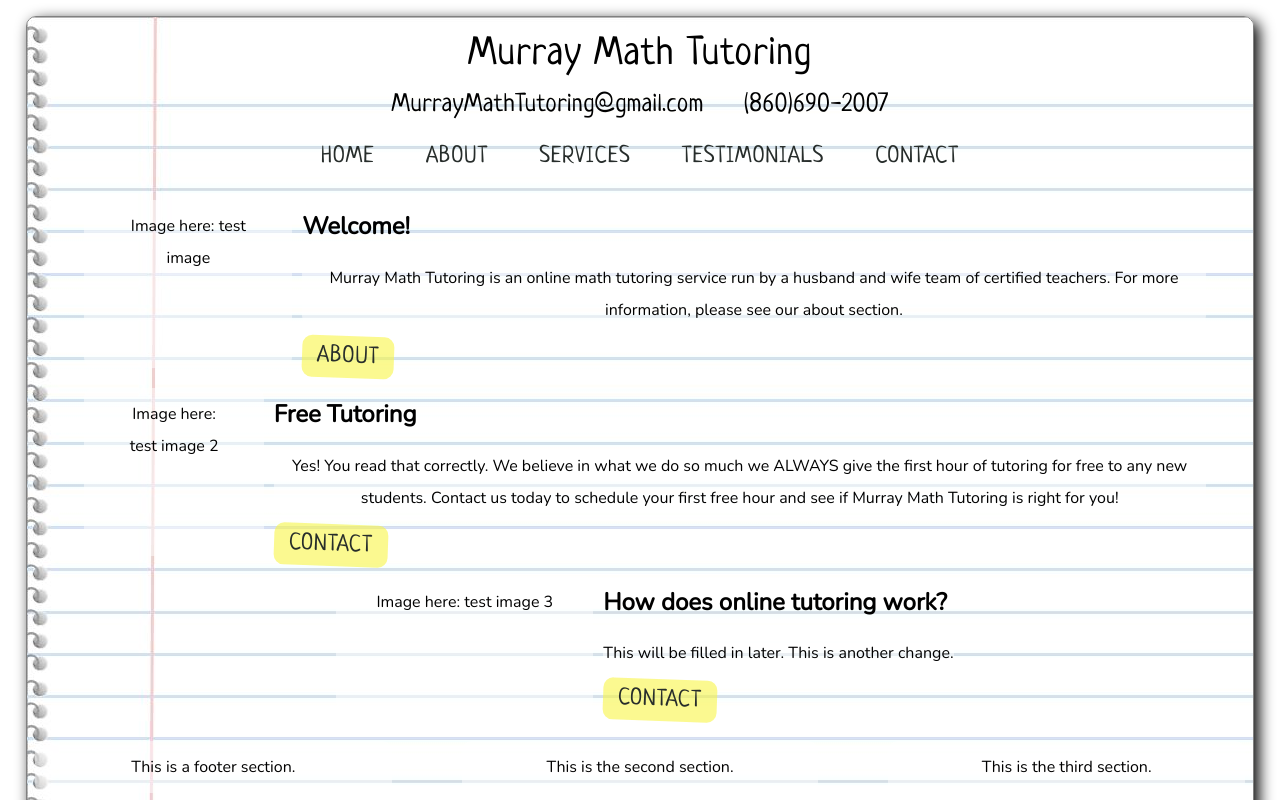
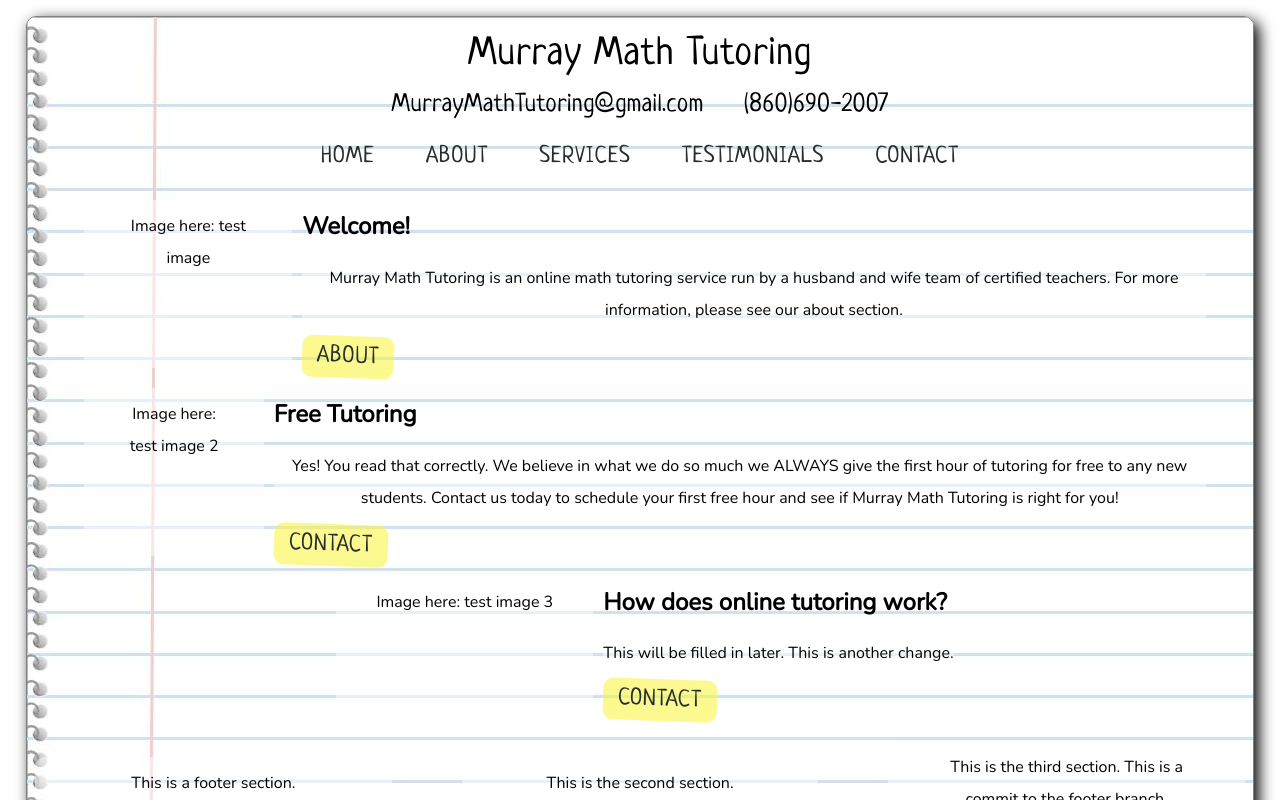
Before and after one commit to murraycoding/murray-math-tutoring, a Next.js app: page / in a window 1280 px wide. Shown: the top 800 px of the page. Built offline with nearby package versions, Linux system fonts and the light colour scheme.

Commit message:
updated footer component on footer branch

```diff
--- a/components/footer.js
+++ b/components/footer.js
@@ -13,7 +13,7 @@ export default function Footer() {
         <p>This is the second section.</p>
       </FooterSection>
       <FooterSection>
-        <p>This is the third section.</p>
+        <p>This is the third section. This is a commit to the footer branch.</p>
       </FooterSection>
     </footer>
   )
```
